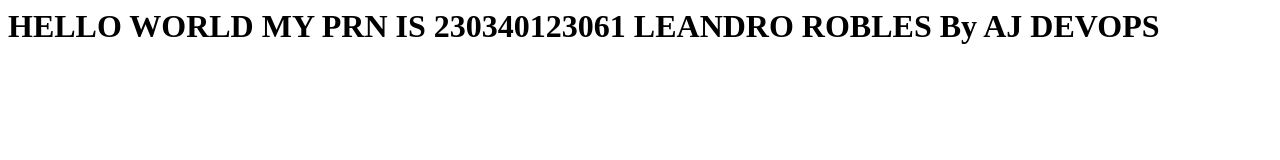
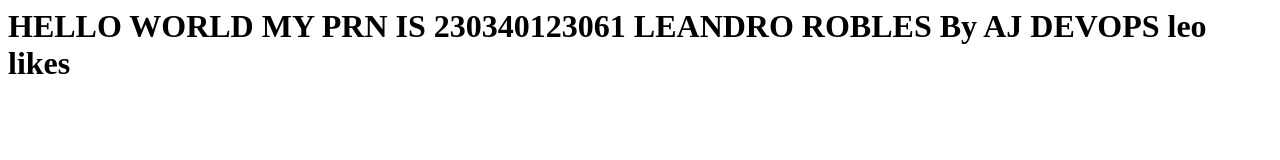
Before and after one commit to roblesleandro/ditiss, a plain HTML site: page index.html in a window 1280 px wide. Drawn offline with Linux system fonts and the light colour scheme.

Commit message:
Update index.html

```diff
--- a/index.html
+++ b/index.html
@@ -2,4 +2,6 @@
 <h1>
 HELLO WORLD MY PRN IS 230340123061 LEANDRO ROBLES
 By AJ DEVOPS
+leo likes
+
 </h1>
```
